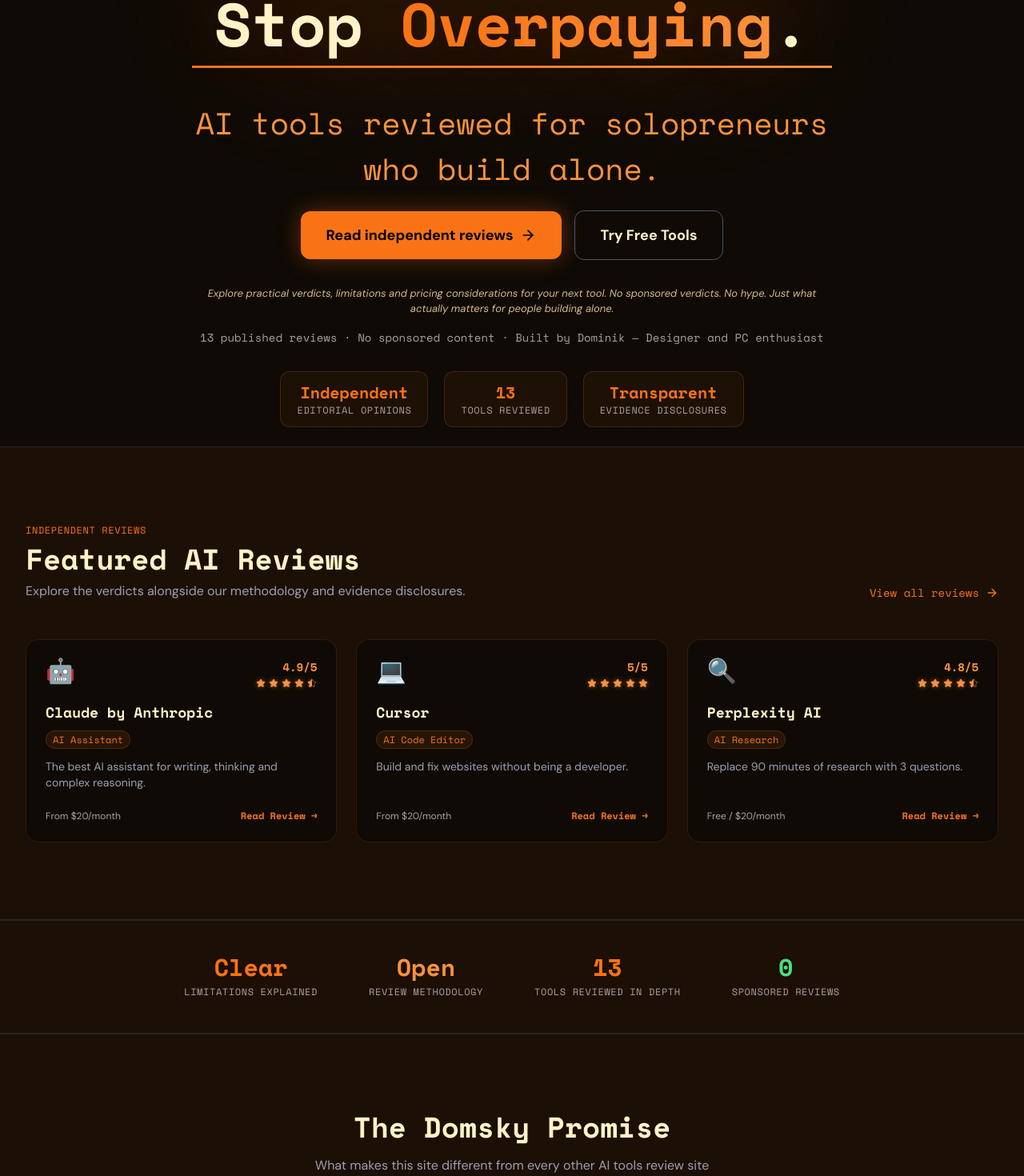
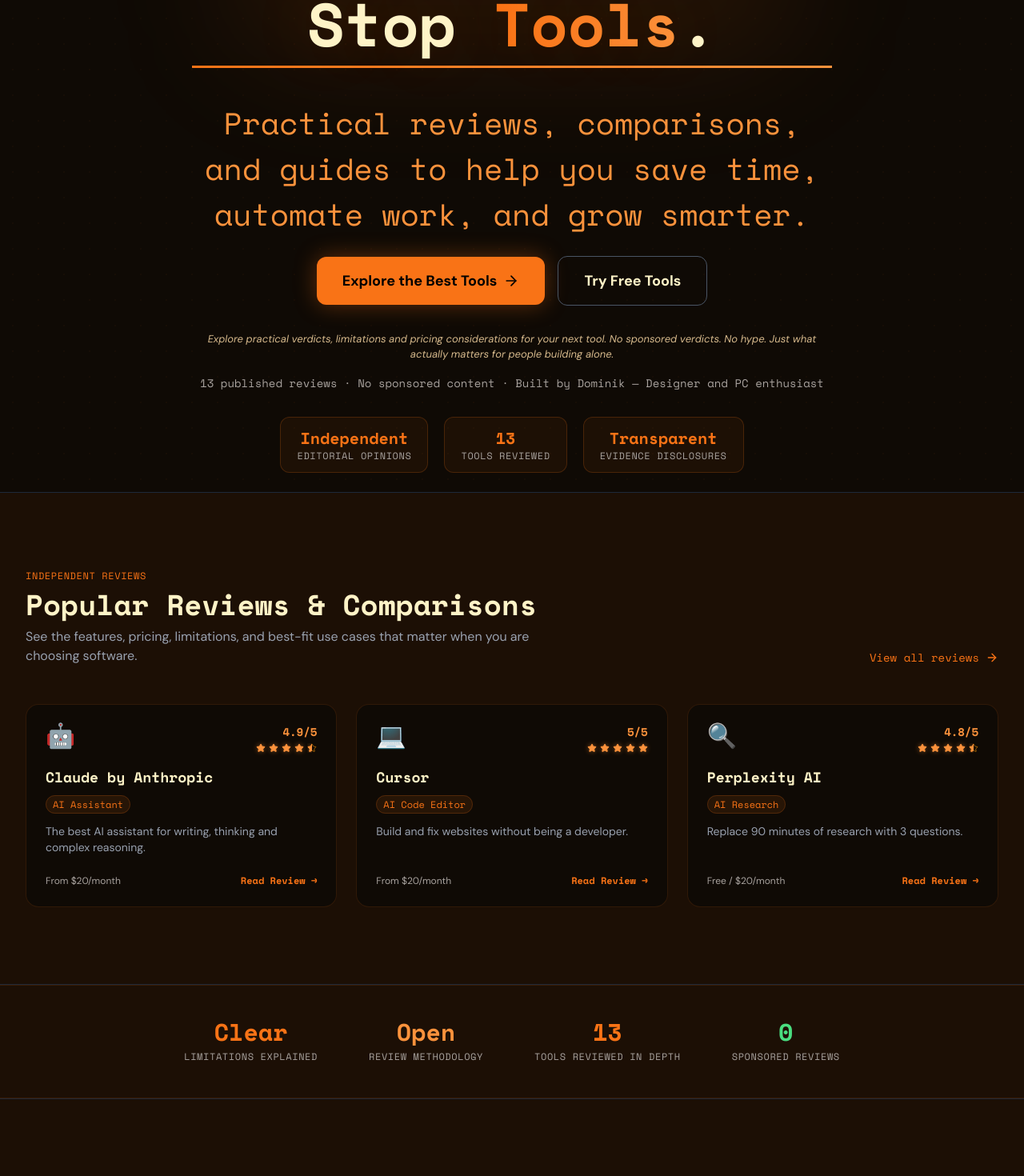
Before and after one commit to domskysolutions-collab/domskysolutions.com, a React (Vite) app: page / in a window 1280 px wide. Shown: the part 217-1687 px from the top of the page at 80% size. Built offline with nearby package versions, Linux system fonts and the light colour scheme.

Commit message:
Refresh homepage positioning for AI and SaaS buyers

```diff
--- a/src/pages/HomePage.tsx
+++ b/src/pages/HomePage.tsx
@@ -64,7 +64,7 @@
                     backgroundClip: 'text',
                   }}
                 >
-                  Overpaying
+                  Tools
                 </span>
                 .
               </span>
@@ -94,16 +94,16 @@
                 lineHeight: 1.5,
               }}
             >
-              AI tools reviewed for solopreneurs who build alone.
+              Practical reviews, comparisons, and guides to help you save time, automate work, and grow smarter.
             </div>
           </div>
 
           <div className="flex flex-col sm:flex-row items-center justify-center gap-4 mb-8">
             <Link
-              to="/reviews"
+              to="/tools"
               className="w-full sm:w-auto inline-flex items-center justify-center gap-2 px-8 py-4 rounded-xl bg-brand-cyan text-[#000000] font-bold text-lg hover:bg-brand-amber transition-colors shadow-[0_0_28px_rgba(249,115,22,0.35)]"
             >
-              Read independent reviews <ArrowRight className="w-5 h-5" />
+              Explore the Best Tools <ArrowRight className="w-5 h-5" />
             </Link>
             <Link
               to="/tools"
@@ -152,12 +152,12 @@
           <div className="flex flex-col md:flex-row md:items-end md:justify-between gap-4 mb-12">
             <div>
               <div className="text-xs font-mono text-brand-cyan uppercase tracking-wider mb-2">INDEPENDENT REVIEWS</div>
-              <h2 className="text-3xl md:text-4xl font-bold font-mono text-white">Featured AI Reviews</h2>
+              <h2 className="text-3xl md:text-4xl font-bold font-mono text-white">Popular Reviews & Comparisons</h2>
               <p className="text-gray-400 mt-2 max-w-2xl">
-                Explore the verdicts alongside our methodology and evidence disclosures.
+                See the features, pricing, limitations, and best-fit use cases that matter when you are choosing software.
               </p>
             </div>
-            <Link to="/reviews" className="inline-flex items-center gap-2 text-brand-cyan font-mono text-sm hover:underline shrink-0">
+            <Link to="/tools" className="inline-flex items-center gap-2 text-brand-cyan font-mono text-sm hover:underline shrink-0">
               View all reviews <ArrowRight className="w-4 h-4" />
             </Link>
           </div>
@@ -277,7 +277,7 @@
       {/* How it works */}
       <section className="py-16 md:py-24 bg-brand-surface border-y border-gray-800">
         <div className="max-w-6xl mx-auto px-4 sm:px-6 lg:px-8">
-          <h2 className="text-3xl md:text-4xl font-bold font-mono text-white text-center mb-4">The Domsky Promise</h2>
+          <h2 className="text-3xl md:text-4xl font-bold font-mono text-white text-center mb-4">Spend Less Time Researching. More Time Building.</h2>
           <p className="text-gray-400 text-center mb-12">
             What makes this site different from every other AI tools review site
           </p>
@@ -479,10 +479,10 @@
       <section className="py-16 border-t border-gray-800 text-center px-4">
         <h2 className="text-2xl md:text-3xl font-bold font-mono text-white mb-6">Start saving money on software today</h2>
         <Link
-          to="/reviews"
+          to="/tools"
           className="inline-flex items-center gap-2 px-8 py-4 rounded-xl bg-brand-cyan text-[#000000] font-bold hover:bg-brand-amber transition-colors"
         >
-          Read independent reviews <ArrowRight className="w-5 h-5" />
+          Explore the Best Tools <ArrowRight className="w-5 h-5" />
         </Link>
         <div className="text-gray-500 text-sm mt-4">
           Or try a free tool —{' '}
```
